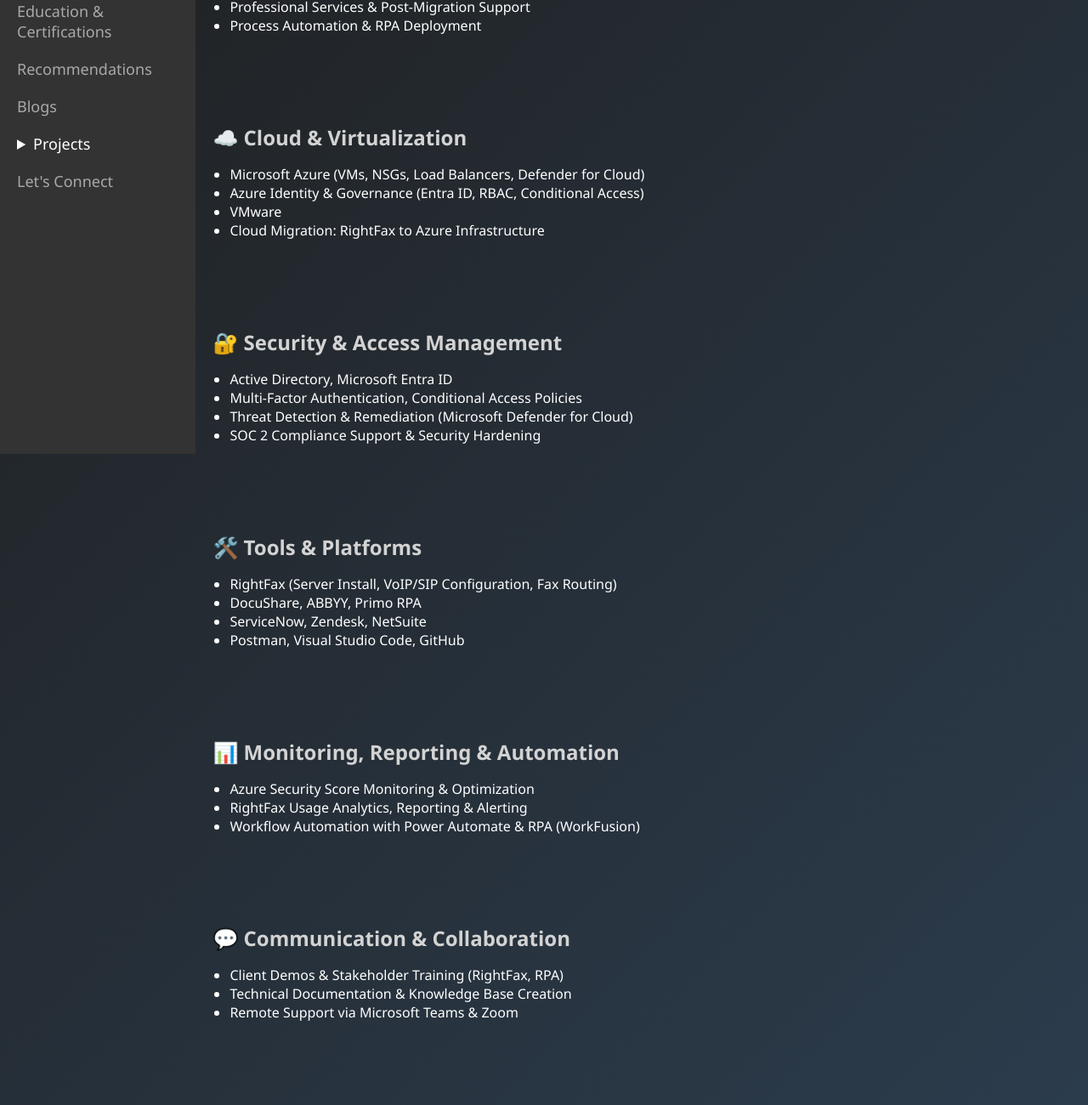
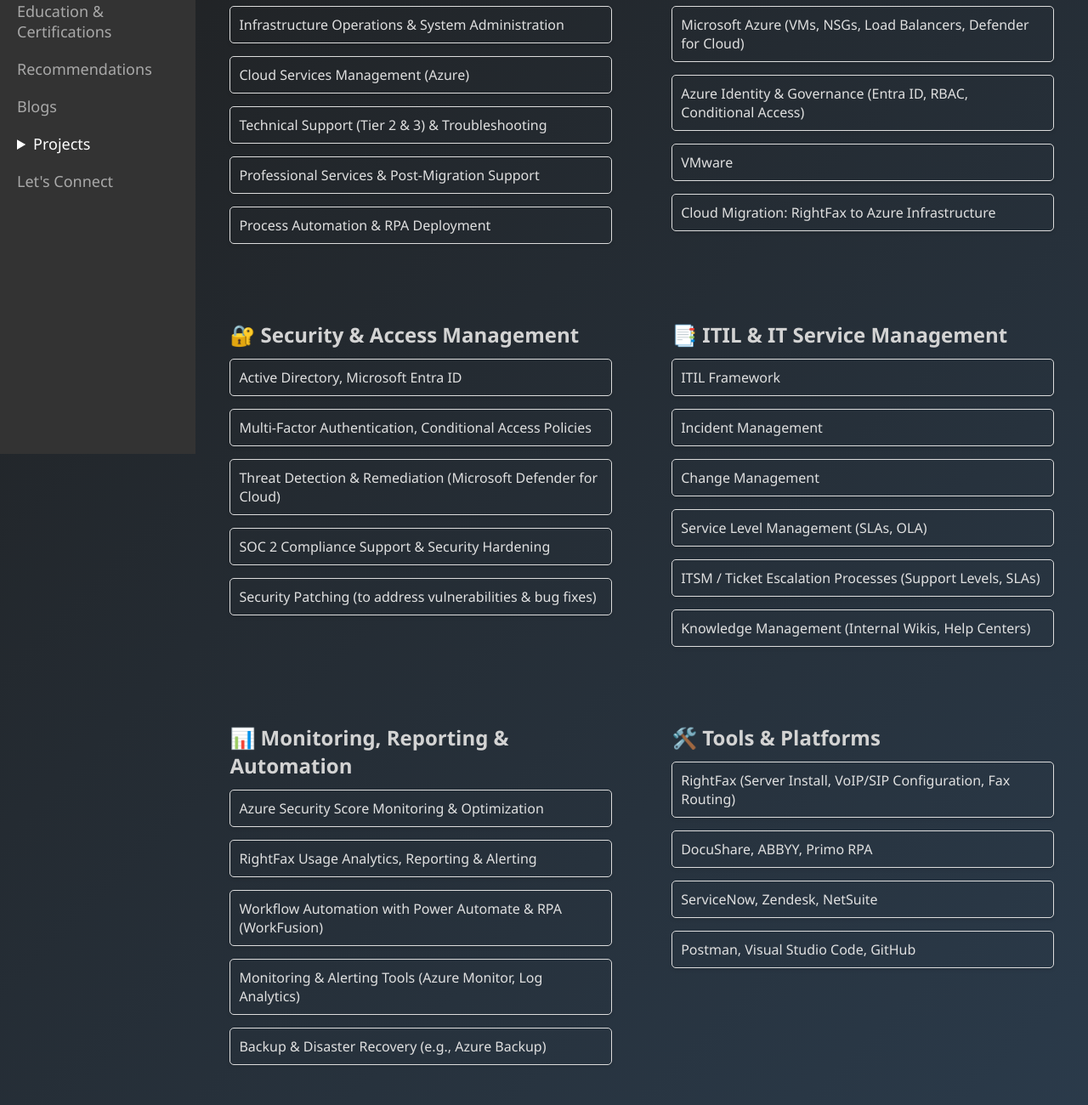
Before and after one commit to Saboor-IT/azure-portfolio, a plain HTML site: page technologies-expertise.html in a window 1280 px wide. Shown: the part 266-1566 px from the top of the page at 85% size. Drawn offline with Linux system fonts and the light colour scheme.

Commit message:
Your commit message here

```diff
--- a/style.css
+++ b/style.css
@@ -58,6 +58,32 @@ body {
 
 }
 
+.two-column-layout {
+  display: flex;
+  justify-content: space-between;
+  gap: 30px;
+  margin-bottom: 30px;
+}
+
+section {
+  flex: 1;
+  padding: 20px;
+}
+
+.skill-column {
+  display: flex;
+  flex-direction: column;
+  gap: 15px;
+}
+
+.skill-item {
+  padding: 10px;
+  border: 1px solid #ddd;
+  border-radius: 5px;
+
+  box-shadow: 0 2px 4px rgba(0, 0, 0, 0.1);
+}
+
 .cert-list {
   list-style-type: none;
   padding-left: 0;
@@ -105,6 +131,8 @@ width: calc(100% - 12%); /* Sidebar is 15%, so main content uses the rest */
  margin-left: 14.5%; /* Matches sidebar width */
   margin-bottom: 10px;
       color: #D3D3D3;
+flex: 1;
+margin-left: 190px;
 }
 
 .title2 {
@@ -114,6 +142,8 @@ width: calc(100% - 12%); /* Sidebar is 15%, so main content uses the rest */
   margin-top: 0; /* no extra space at the top */
   margin-bottom: 15px; /* bigger space after second title */
       color: #A9A9A9;
+flex: 1;
+margin-left: 190px;
 }
 
 /* Main content styles */
@@ -131,113 +161,17 @@ width: calc(100% - 12%); /* Sidebar is 15%, so main content uses the rest */
 }
 
 
-/* Responsive */
-/* Responsive Styles for Mobile */
-@media (max-width: 768px) {
-  /* Sidebar styles for mobile */
-  .sidebar {
-    width: 100%;
-    position: relative;
-    height: auto; /* Allow the sidebar to grow with content */
-    padding-left: 20px; /* Maintain some left padding */
-  }
-
-  .sidebar h2 {
-    font-size: 22px; /* Make the sidebar header smaller for mobile */
-  }
-
-  /* Make sidebar links stack vertically */
-  .sidebar ul {
-    padding-left: 0;
-    list-style-type: none;
-  }
-
-  .sidebar ul li {
-    margin-bottom: 15px;
-  }
-
-  .sidebar ul li a {
-    font-size: 16px; /* Smaller font size for links */
-    color: #A9A9A9;
-  }
-
-  /* Project Section Styling for Mobile */
-  .project-section ul li a {
-    font-size: 16px; /* Adjust project links size */
-  }
-
-  /* Ensure content fits screen */
-  .main-content {
-    width: 100%;
-    margin-left: 0; /* Remove left margin */
-    padding: 20px;
-    flex-direction: column; /* Stack content vertically */
-    align-items: center;
-  }
-
-  /* About section adjustments for mobile */
-  .about-section {
-
-    flex: 1; /* allow it to grow and fill vertical space */
-    display: flex;
-    flex-direction: column;
-    justify-content: center; /* vertically center content */
-    height: 100%; /* fill remaining screen space */
-    box-sizing: border-box;
-
-
-/margin-left: 0;
-  margin-right: 17%;
-    /width: 100%;
-    /padding: 20px;
-    /text-align: center;
-  }
-
-.title1, .title2 {
-  text-align: center;
-  width: 100%;
-  margin-left: 0;
-}
-
-
-  .about-section p {
-    font-size: 1.2em; /* Slightly larger text for mobile */
-  }
-
-  /* Adjust Skills section */
-  .skills-section, .project-section {
-    width: 100%; /* Take up full width */
-    padding: 15px;
-    margin-bottom: 20px;
-  }
-
-  /* Dropdown for Projects (responsive) */
-  .dropdown-btn {
-    font-size: 16px;
-    padding: 10px;
-    width: 100%; /* Make the dropdown full width */
-  }
-
-  .dropdown-container {
-    background-color: #333;
-    width: 100%; /* Ensure it spans the full width */
-  }
-
-  .dropdown-container a {
-    font-size: 16px;
-    color: #fff;
-  }
-}
-
 .about-section {
   margin-left: 15%; /* Push it more to the right (beyond the sidebar) */
-  max-width: 1000px;
+  max-width: 800px;
   width: 90%; /* Make it wider */
+margin-left: 200px;
   text-align: center; /* Optional: left-align for readability */
-  padding: 10px;
+  padding: 30px;
   color: #fff;
   margin-top: 00px;
   margin-bottom: 00px;
+flex: 1;
 }
 
 
@@ -251,6 +185,8 @@ width: calc(100% - 0%); /* Sidebar is 15%, so main content uses the rest */
 }
 
 .about-section p {
+  word-wrap: break-word;
+  overflow-wrap: break-word;
   font-size: 1.2em;
   color: #FFFFFF;
   line-height: 1.6;
@@ -298,7 +234,7 @@ width: calc(100% - 0%); /* Sidebar is 15%, so main content uses the rest */
 }
 
 /* Responsive */
-@media (max-width: 768px) {
+@media (max-width: 800px) {
   .main-content {
     flex-direction: column;
     align-items: center;
@@ -364,7 +300,7 @@ width: calc(100% - 0%); /* Sidebar is 15%, so main content uses the rest */
 }
 
 /* Responsive */
-@media (max-width: 768px) {
+@media (max-width: 800px) {
   .project-content {
     margin-left: 0;
     width: 100%;
@@ -423,7 +359,7 @@ width: calc(100% - 0%); /* Sidebar is 15%, so main content uses the rest */
 }
 
 /* For mobile view */
-@media (max-width: 768px) {
+@media (max-width: 800px) {
   /* Sidebar Styles */
   .sidebar {
     width: 100%; /* Sidebar becomes full width on smaller screens */
@@ -470,3 +406,102 @@ width: 100%;
   }
 
 }
+/* Responsive */
+/* Responsive Styles for Mobile */
+@media (max-width: 800px) {
+  /* Sidebar styles for mobile */
+  .sidebar {
+    width: 100%;
+    position: relative;
+    height: auto; /* Allow the sidebar to grow with content */
+    padding-left: 20px; /* Maintain some left padding */
+  }
+
+  .sidebar h2 {
+    font-size: 22px; /* Make the sidebar header smaller for mobile */
+  }
+
+  /* Make sidebar links stack vertically */
+  .sidebar ul {
+    padding-left: 0;
+    list-style-type: none;
+  }
+
+  .sidebar ul li {
+    margin-bottom: 15px;
+  }
+
+  .sidebar ul li a {
+    font-size: 16px; /* Smaller font size for links */
+    color: #A9A9A9;
+  }
+
+  /* Project Section Styling for Mobile */
+  .project-section ul li a {
+    font-size: 16px; /* Adjust project links size */
+  }
+
+  /* Ensure content fits screen */
+  .main-content {
+    width: 100%;
+    margin-left: 0; /* Remove left margin */
+    padding: 20px;
+    flex-direction: column; /* Stack content vertically */
+    align-items: center;
+  }
+
+  /* About section adjustments for mobile */
+  .about-section {
+    margin-left: 100px;
+    flex: 1; /* allow it to grow and fill vertical space */
+    display: flex;
+    flex-direction: column;
+    justify-content: center; /* vertically center content */
+    height: 100%; /* fill remaining screen space */
+    box-sizing: border-box;
+
+
+/margin-left: 0;
+  margin-right: 17%;
+    /width: 100%;
+    /padding: 20px;
+    /text-align: center;
+  }
+
+.title1, .title2 {
+  text-align: center;
+  width: 100%;
+  margin-left: 0;
+
+}
+
+
+  .about-section p {
+    font-size: 1.2em; /* Slightly larger text for mobile */
+  }
+
+  /* Adjust Skills section */
+  .skills-section, .project-section {
+    width: 100%; /* Take up full width */
+    padding: 15px;
+    margin-bottom: 20px;
+  }
+
+  /* Dropdown for Projects (responsive) */
+  .dropdown-btn {
+    font-size: 16px;
+    padding: 10px;
+    width: 100%; /* Make the dropdown full width */
+  }
+
+  .dropdown-container {
+    background-color: #333;
+    width: 100%; /* Ensure it spans the full width */
+  }
+
+  .dropdown-container a {
+    font-size: 16px;
+    color: #fff;
+  }
+
+}
--- a/technologies-expertise.html
+++ b/technologies-expertise.html
@@ -39,77 +39,102 @@
     <!-- Main Content -->
    <div class="project-content">
     <a href="index.html" class="back-link">Back to Home</a>
-
+<br><br><br>
     <h1>Technologies & Expertise</h1>
 
- <section style="margin-bottom: 40px;">
+  <div class="two-column-layout">
+        <section>
             <h2 style="text-align: left;">💻 Core IT Expertise</h2>
-      <ul>
-        <li>Infrastructure Operations & System Administration</li>
-        <li>Cloud Services Management (Azure)</li>
-        <li>Technical Support (Tier 2 & 3) & Troubleshooting</li>
-        <li>Professional Services & Post-Migration Support</li>
-        <li>Process Automation & RPA Deployment</li>
-      </ul>
+            <div class="skill-column">
+                <div class="skill-item">Infrastructure Operations & System Administration</div>
+                <div class="skill-item">Cloud Services Management (Azure)</div>
+                <div class="skill-item">Technical Support (Tier 2 & 3) & Troubleshooting</div>
+                <div class="skill-item">Professional Services & Post-Migration Support</div>
+                <div class="skill-item">Process Automation & RPA Deployment</div>
+            </div>
         </section>
-<br><br>
-    <section style="margin-bottom: 40px;">
+
+        <section>
             <h2 style="text-align: left;">☁️ Cloud & Virtualization</h2>
-      <ul>
-        <li>Microsoft Azure (VMs, NSGs, Load Balancers, Defender for Cloud)</li>
-        <li>Azure Identity & Governance (Entra ID, RBAC, Conditional Access)</li>
-        <li>VMware </li>
-        <li>Cloud Migration: RightFax to Azure Infrastructure</li>
-      </ul>
+            <div class="skill-column">
+                <div class="skill-item">Microsoft Azure (VMs, NSGs, Load Balancers, Defender for Cloud)</div>
+                <div class="skill-item">Azure Identity & Governance (Entra ID, RBAC, Conditional Access)</div>
+                <div class="skill-item">VMware</div>
+                <div class="skill-item">Cloud Migration: RightFax to Azure Infrastructure</div>
+            </div>
         </section>
-<br><br>
-    <section style="margin-bottom: 40px;">
+    </div>
+
+    <!-- Another Wrapper to hold 2 sections side by side -->
+    <div class="two-column-layout">
+        <section>
             <h2 style="text-align: left;">🔐 Security & Access Management</h2>
-      <ul>
-        <li>Active Directory, Microsoft Entra ID</li>
-        <li>Multi-Factor Authentication, Conditional Access Policies</li>
-        <li>Threat Detection & Remediation (Microsoft Defender for Cloud)</li>
-        <li>SOC 2 Compliance Support & Security Hardening</li>
-      </ul>
+            <div class="skill-column">
+                <div class="skill-item">Active Directory, Microsoft Entra ID</div>
+                <div class="skill-item">Multi-Factor Authentication, Conditional Access Policies</div>
+                <div class="skill-item">Threat Detection & Remediation (Microsoft Defender for Cloud)</div>
+                <div class="skill-item">SOC 2 Compliance Support & Security Hardening</div>
+                <div class="skill-item">Security Patching (to address vulnerabilities & bug fixes)</div>
+            </div>
         </section>
-<br><br>
-    <section style="margin-bottom: 40px;">
+
+        <section>
+            <h2 style="text-align: left;">📑 ITIL & IT Service Management</h2>
+            <div class="skill-column">
+                <div class="skill-item">ITIL Framework</div>
+                <div class="skill-item">Incident Management</div>
+                <div class="skill-item">Change Management</div>
+                <div class="skill-item">Service Level Management (SLAs, OLA)</div>
+                <div class="skill-item">ITSM / Ticket Escalation Processes (Support Levels, SLAs)</div>
+                <div class="skill-item">Knowledge Management (Internal Wikis, Help Centers)</div>
+            </div>
+        </section>
+    </div>
+
+    <!-- Wrapper for remaining sections -->
+    <div class="two-column-layout">
+        <section>
+            <h2 style="text-align: left;">📊 Monitoring, Reporting & Automation</h2>
+            <div class="skill-column">
+                <div class="skill-item">Azure Security Score Monitoring & Optimization</div>
+                <div class="skill-item">RightFax Usage Analytics, Reporting & Alerting</div>
+                <div class="skill-item">Workflow Automation with Power Automate & RPA (WorkFusion)</div>
+                <div class="skill-item">Monitoring & Alerting Tools (Azure Monitor, Log Analytics)</div>
+                <div class="skill-item">Backup & Disaster Recovery (e.g., Azure Backup)</div>
+            </div>
+        </section>
+
+        <section>
             <h2 style="text-align: left;">🛠️ Tools & Platforms</h2>
-      <ul>
-        <li>RightFax (Server Install, VoIP/SIP Configuration, Fax Routing)</li>
-        <li>DocuShare, ABBYY, Primo RPA</li>
-        <li>ServiceNow, Zendesk, NetSuite</li>
-        <li>Postman, Visual Studio Code, GitHub</li>
-      </ul>
+            <div class="skill-column">
+                <div class="skill-item">RightFax (Server Install, VoIP/SIP Configuration, Fax Routing)</div>
+                <div class="skill-item">DocuShare, ABBYY, Primo RPA</div>
+                <div class="skill-item">ServiceNow, Zendesk, NetSuite</div>
+                <div class="skill-item">Postman, Visual Studio Code, GitHub</div>
+            </div>
         </section>
-<br><br>
-    <section style="margin-bottom: 40px;">
-      <h2 style="text-align: left;">📊 Monitoring, Reporting & Automation</h2>
-      <ul>
-        <li>Azure Security Score Monitoring & Optimization</li>
-        <li>RightFax Usage Analytics, Reporting & Alerting</li>
-        <li>Workflow Automation with Power Automate & RPA (WorkFusion)</li>
-      </ul>
+ </div>
+
+<div class="two-column-layout">
+    <section>
+        <h2 style="text-align: left;">💬 Communication & Collaboration</h2>
+        <div class="skill-column">
+            <div class="skill-item">Client Demos & Stakeholder Training (RightFax, RPA)</div>
+            <div class="skill-item">Technical Documentation & Knowledge Base Creation</div>
+            <div class="skill-item">Remote Support via Microsoft Teams & Zoom</div>
+        </div>
     </section>
-<br><br>
-    <section style="margin-bottom: 40px;">
-      <h2 style="text-align: left;">💬 Communication & Collaboration</h2>
-      <ul>
-        <li>Client Demos & Stakeholder Training (RightFax, RPA)</li>
-        <li>Technical Documentation & Knowledge Base Creation</li>
-        <li>Remote Support via Microsoft Teams & Zoom</li>
-      </ul>
+
+    <section>
+        <h2 style="text-align: left;">🧠 Additional Technical Skills</h2>
+        <div class="skill-column">
+            <div class="skill-item">Python (Regex for Log Parsing & Automation)</div>
+            <div class="skill-item">HTML, CSS – Web Presentation Layer Fundamentals</div>
+            <div class="skill-item">SQL – Basic Query Writing & Debugging Access Issues</div>
+            <div class="skill-item">Linux CLI & Server Configuration Fundamentals</div>
+        </div>
     </section>
-<br><br>
-    <section style="margin-bottom: 40px;">
-      <h2 style="text-align: left;">🧠 Additional Technical Skills</h2>
-      <ul>
-        <li>Python (Regex for Log Parsing & Automation)</li>
-        <li>HTML, CSS – Web Presentation Layer Fundamentals</li>
-        <li>SQL – Basic Query Writing & Debugging Access Issues</li>
-        <li>Linux CLI & Server Configuration Fundamentals</li>
-      </ul>
-    </section>
+ </div>
 </div>
 </body>
 </html>
```
Also changed, not shown: index.html (+1 -0 lines). Lines whose indentation alone changed are shown as unchanged.
